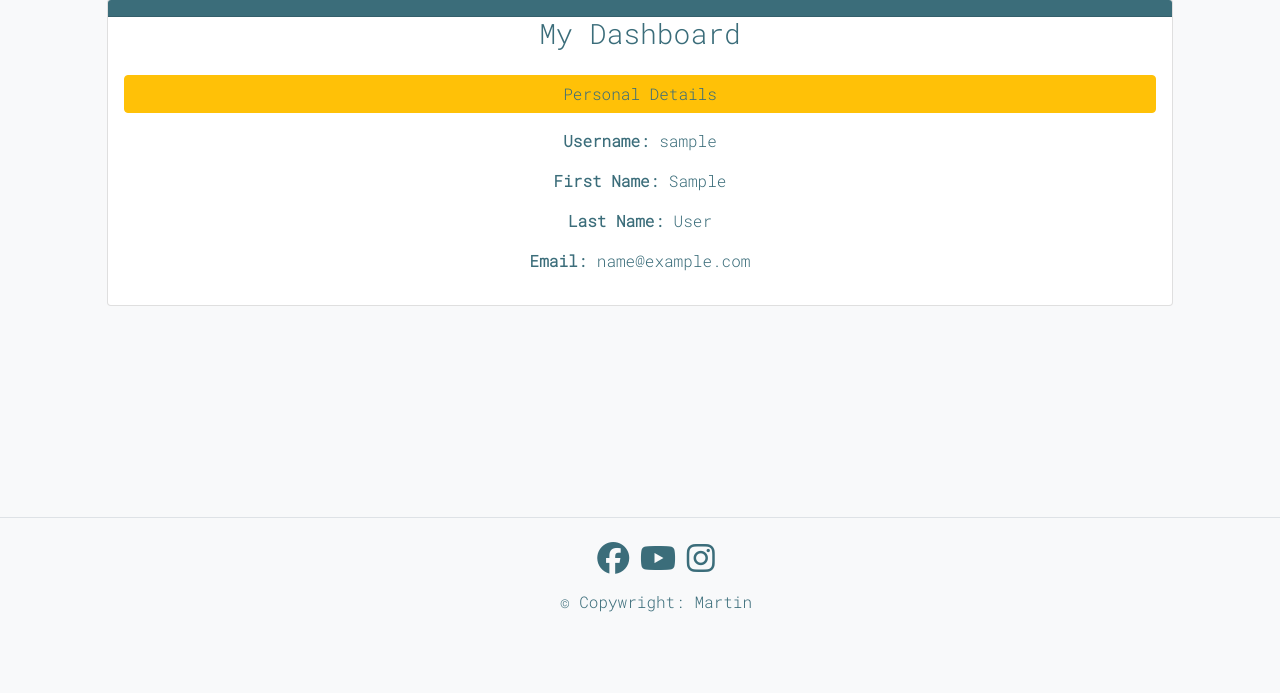
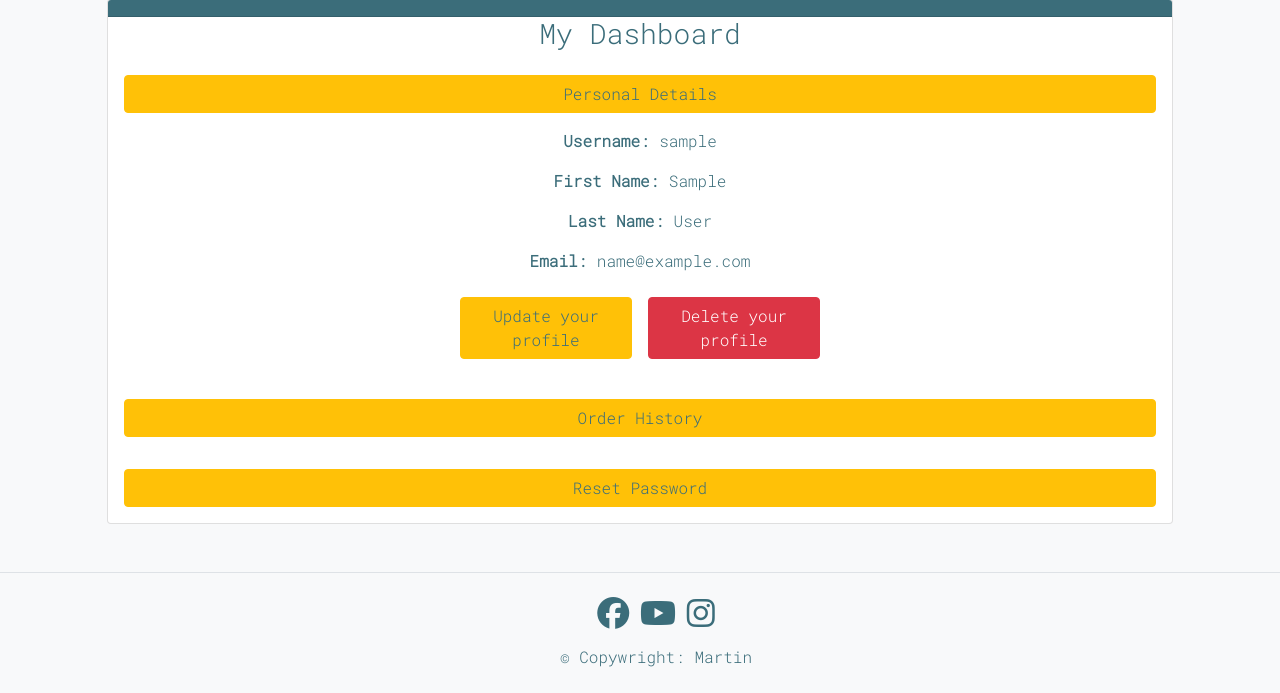
Before and after one commit to MartinFortuna/pilates-store-p5, a Django app: page /profiles/ in a window 1280 px wide, after a click on "Personal Details". Shown: the part 162-855 px from the top of the page. Before the commit the page ends 774 px from the top, so only its background shows below. Run offline with Django 3.2, Linux system fonts and the light colour scheme; the visitor is signed in with stand-in values (Sample User, id 1); some libraries are stand-ins or nearby versions.

Commit message:
Added edit profile feature

```diff
--- a/profiles/templates/profiles/user_profile.html
+++ b/profiles/templates/profiles/user_profile.html
@@ -16,7 +16,36 @@
             <p class="card-text"><strong>Email:</strong> {{ user.email }}</p>
             {% for profile in profiles %}
             <p class="card-text"><strong>Telephone:</strong>{{ profile.telephone }}</p>
+            <p class="card-text"><strong>Number:</strong>{{ profile.address1 }}</p>
+            <p class="card-text"><strong>Address:</strong>{{ profile.address2 }}</p>
+            <p class="card-text"><strong>City:</strong>{{ profile.city }}</p>
+            <p class="card-text"><strong>County:</strong>{{ profile.county }}</p>
+            <p class="card-text"><strong>Eir Code:</strong>{{ profile.postal_code }}</p>
             {% endfor %}
+            </div>
+            <div class="d-flex justify-content-center">
+                <a class="btn btn-warning col-sm-2 m-2" href="{% url 'update_profile' %}">Update your profile</a>
+                <a class="btn btn-danger col-sm-2 m-2 text-white" href="#">Delete your profile</a>
+            </div>
+        </div>
+    </div>
+    <div class="card-body">
+        <button class="btn btn-warning col-12" type="button" data-bs-toggle="collapse" data-bs-target="#collapse-oders" aria-expanded="false" aria-controls="collapse-oders">
+            Order History
+        </button>
+        <div class="collapse" id="collapse-oders">
+            <div class="card-body">
+            <p>Order: 145587921</p>
+            </div>
+        </div>
+    </div>
+    <div class="card-body">
+        <button class="btn btn-warning col-12" type="button" data-bs-toggle="collapse" data-bs-target="#collapse-password" aria-expanded="false" aria-controls="collapse-password">
+            Reset Password
+        </button>
+        <div class="collapse" id="collapse-password">
+            <div class="card-body">
+                <a class="button secondaryAction" href="{% url 'account_reset_password' %}">Reset my password</a>
             </div>
         </div>
     </div>
--- a/profiles/urls.py
+++ b/profiles/urls.py
@@ -2,5 +2,6 @@ from django.urls import path
 from profiles import views as profileViews
 
 urlpatterns = [
-    path('', profileViews.user_profile, name='user_profile')
+    path('', profileViews.user_profile, name='user_profile'),
+    path('update_profile/', profileViews.update_profile, name='update_profile'),
 ]
--- a/profiles/views.py
+++ b/profiles/views.py
@@ -1,8 +1,11 @@
-from django.urls import path
+from django.urls import path, include, reverse
 from django.shortcuts import render
 from django.contrib.auth.models import User
 from django.contrib.auth.decorators import login_required
 from profiles.models import UserDetail
+from profiles.forms import UserForm, UserProfileForm
+from django.contrib import messages
+from django.http import HttpResponseRedirect
 
 # Create your views here.
 
@@ -19,3 +22,33 @@ def user_profile(request):
 
     template = 'profiles/user_profile.html'
     return render(request, template, context)
+
+
+@login_required
+def update_profile(request):
+    """ Updates the profile info"""
+    user = request.user
+    profile, created = UserDetail.objects.get_or_create(user_id=user)
+
+    if request.method == 'POST':
+        user_form = UserForm(request.POST, instance=user)
+        profile_form = UserProfileForm(request.POST, instance=profile)
+
+        if user_form.is_valid() and profile_form.is_valid():
+            user_form.save()
+            profile_form.save()
+            messages.success(request, 'Your profile was updated!')
+            return HttpResponseRedirect(reverse('user_profile'))
+        else:
+            messages.error(request, 'Your profile was not updated, check the form')
+    else:
+        user_form = UserForm(instance=user)
+        profile_form = UserProfileForm(instance=profile)
+
+    context = {
+        'user_form': user_form,
+        'profile_form': profile_form,
+    }
+
+    template = 'profiles/update_profile.html'
+    return render(request, template, context)
```
Also changed, not shown: profiles/templates/profiles/update_profile.html (added, +15 -0 lines).
